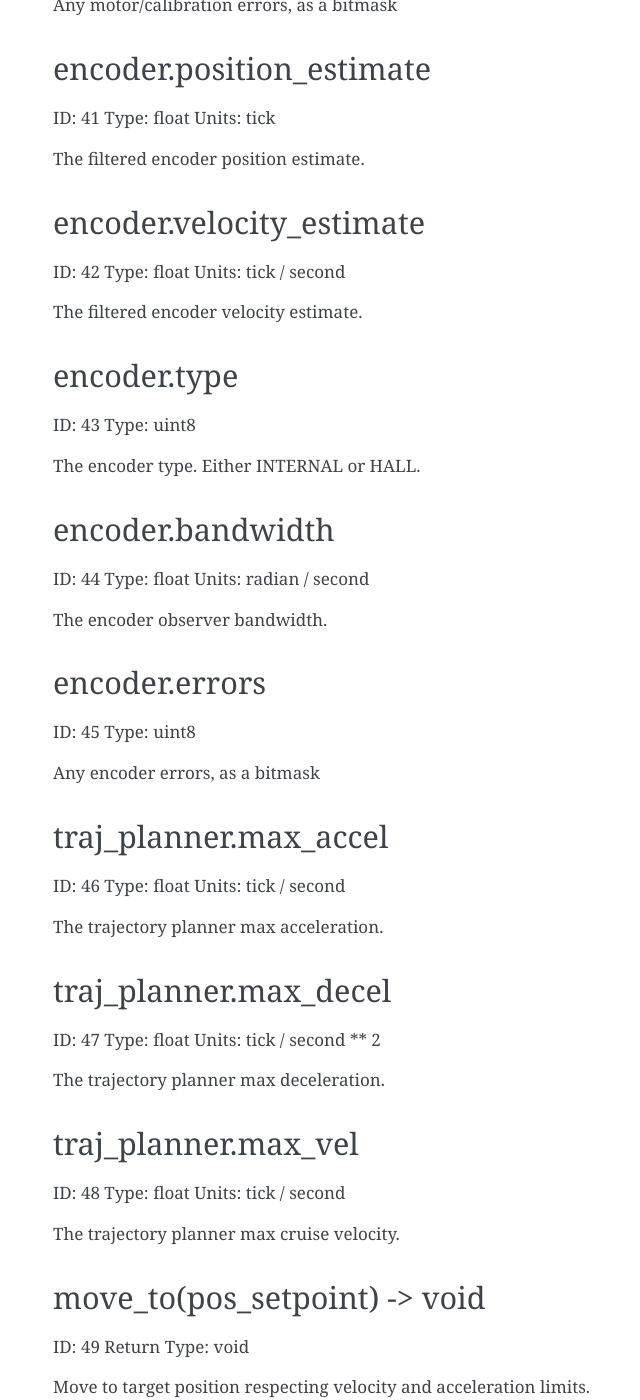
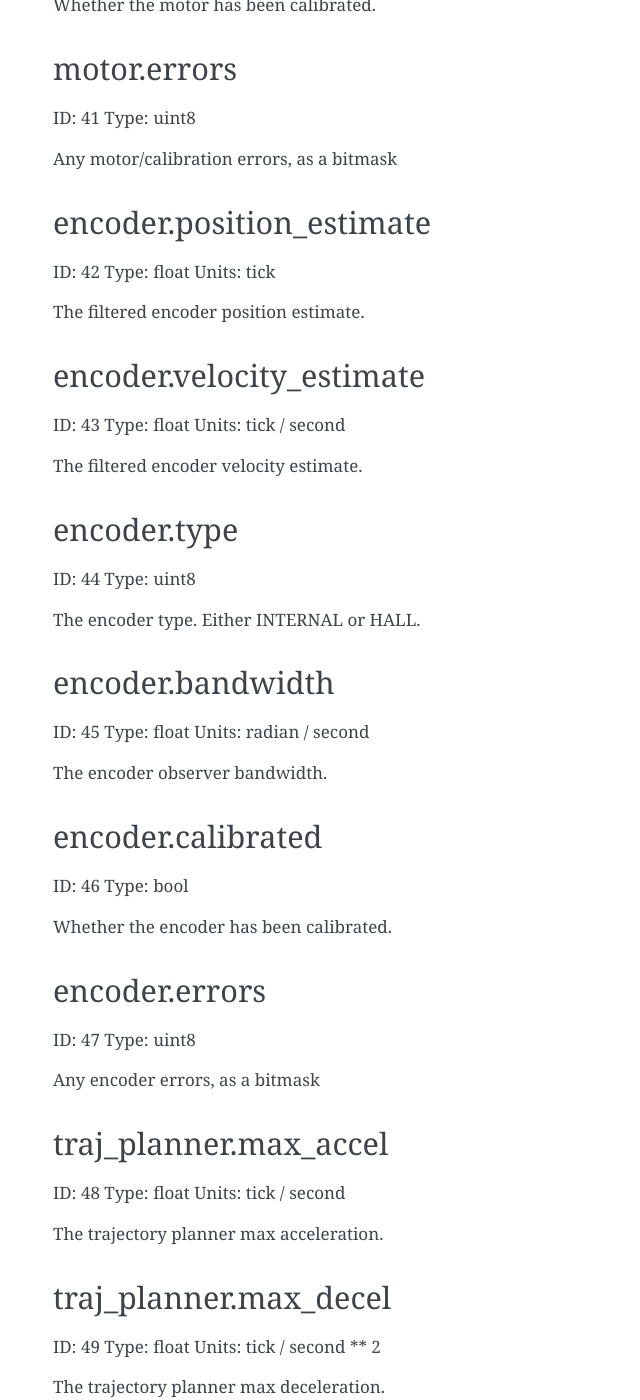
Before and after one commit to tinymovr/Tinymovr, a Sphinx documentation site: the page built from docs/protocol/reference.rst, in a window 1280 px wide and 1400 px high, scrolled down 6431 px. Shown: the whole window, without its empty margins (367-1007 px from the left). Built offline with Sphinx 7.4.7, drawn with Linux system fonts in a browser that asks for light colours; some of the changed text lies outside the part shown.

Commit message:
add functions to check motor and encoder calibration to spec

```diff
--- a/docs/protocol/reference.rst
+++ b/docs/protocol/reference.rst
@@ -411,10 +411,20 @@ Type: uint8
 User-defined direction of the motor.
 
 
+motor.calibrated
+-------------------------------------------------------------------
+
+ID: 40
+Type: bool
+
+
+Whether the motor has been calibrated.
+
+
 motor.errors
 -------------------------------------------------------------------
 
-ID: 40
+ID: 41
 Type: uint8
 
 
@@ -454,17 +464,27 @@ The encoder type. Either INTERNAL or HALL.
 encoder.bandwidth
 -------------------------------------------------------------------
 
-ID: 44
+ID: 45
 Type: float
 Units: radian / second
 
 The encoder observer bandwidth.
 
 
+encoder.calibrated
+-------------------------------------------------------------------
+
+ID: 46
+Type: bool
+
+
+Whether the encoder has been calibrated.
+
+
 encoder.errors
 -------------------------------------------------------------------
 
-ID: 45
+ID: 47
 Type: uint8
 
 
```
Also changed, not shown: other parts of docs/protocol/reference.rst (+9 -9 lines), 3 other files.
